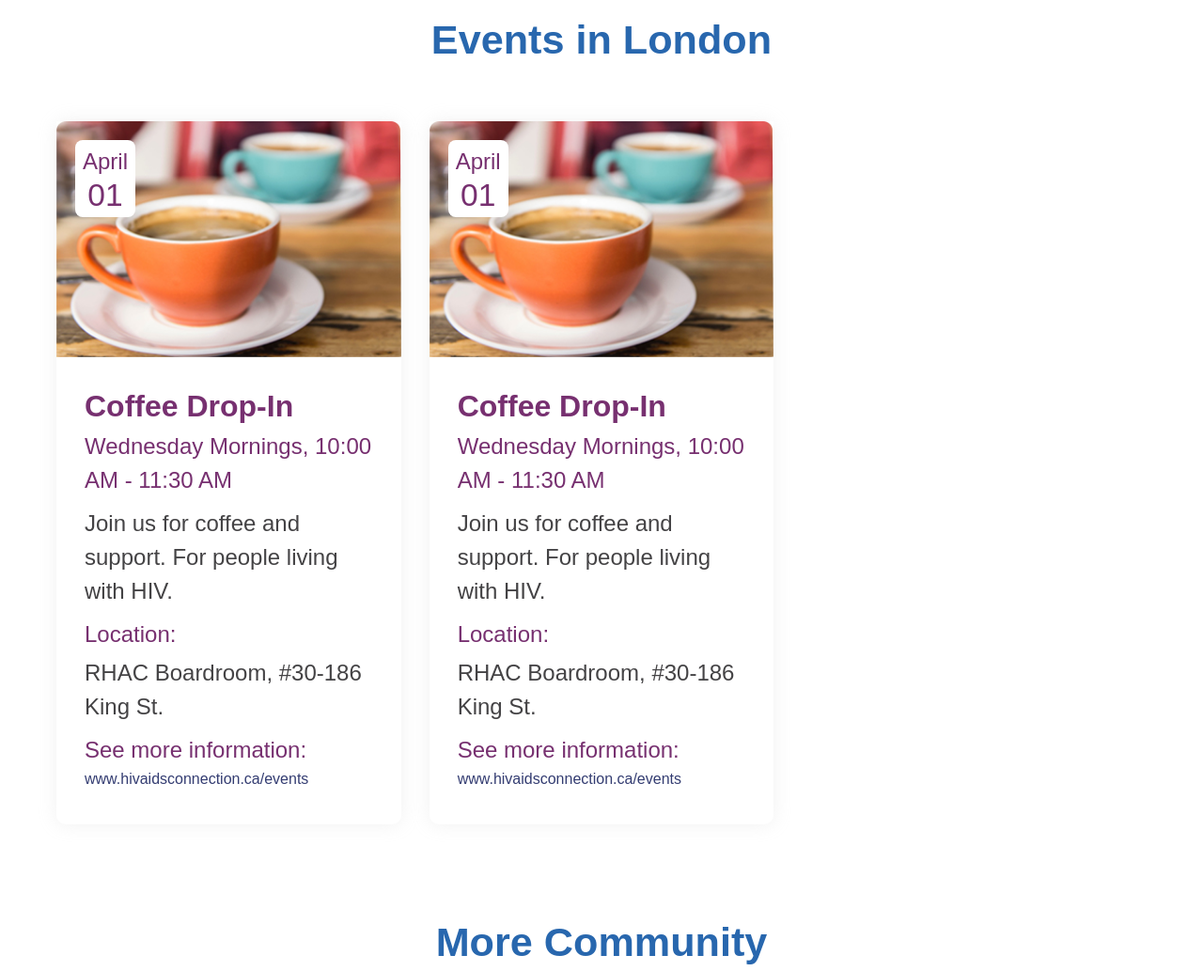
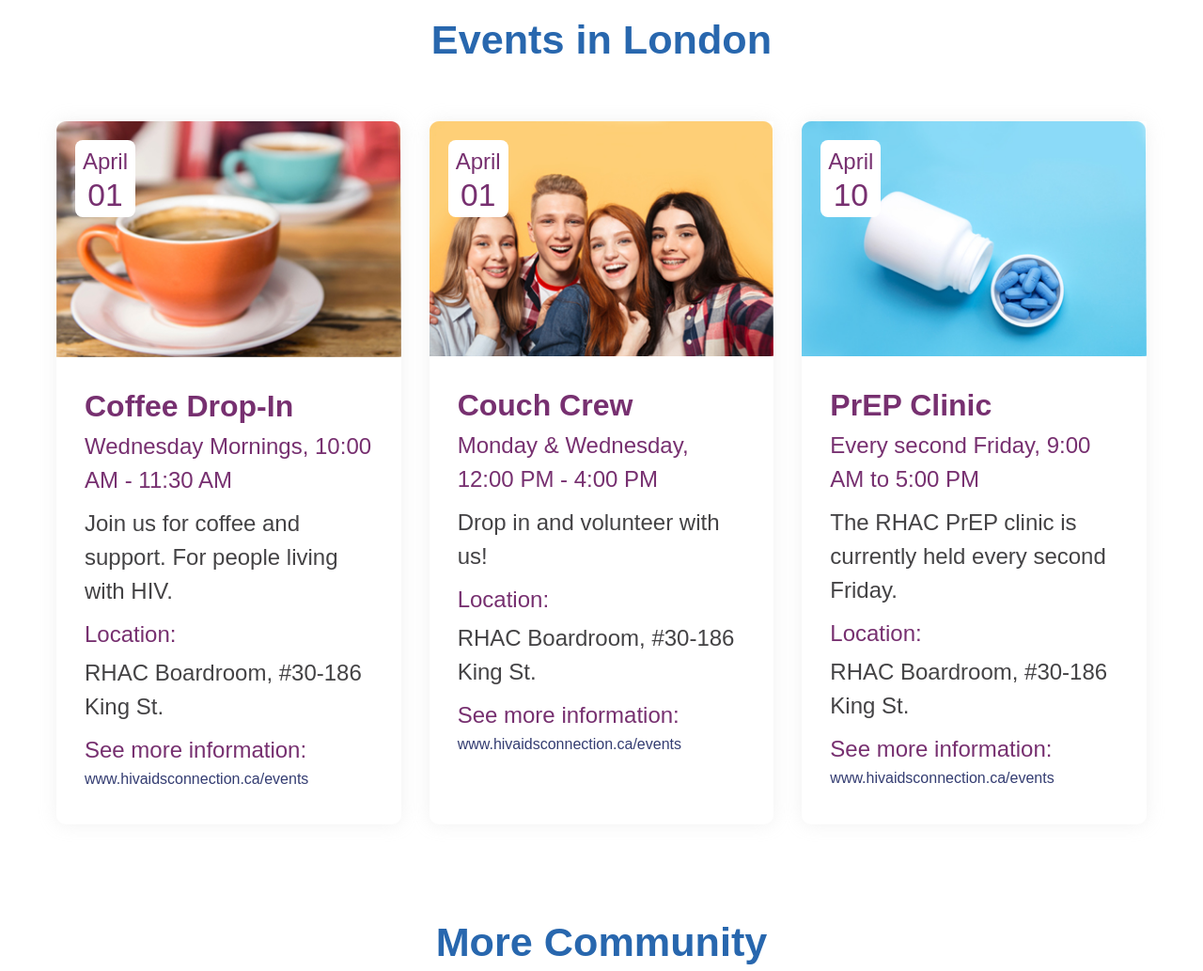
Before and after one commit to mariamkhalifa/Chang_Kayla_Khalifa_Mariam_Gajjar_Kahani_Tsao_Sandra_Valero_Luiza_FIP, a PHP site: page /Tsao_S_Valero_L_3014_research/community.php in a window 1280 px wide. Shown: the part 733-1766 px from the top of the page at 94% size. Run offline with PHP 8.4, Linux system fonts and the light colour scheme; some libraries are stand-ins or nearby versions; some web fonts are replaced.

Commit message:
events vue.js

```diff
--- a/community.php
+++ b/community.php
@@ -20,57 +20,34 @@
 
         <!-- Database -->
         <div class="events-grid">
+            <template v-for="event in events">
+
                 <section class="event-card">
                     <p class="event-date">
-                    <span class="month">April</span> <!-- column -->
-                    <span class="day">01</span> <!-- column -->
+                        <span class="month">{{ event.month }}</span> <!-- column -->
+                        <span class="day">{{ event.day }}</span> <!-- column -->
                     </p>
 
-                <img class="event-img" src="images/coffee_cups.jpg" alt="coffee cups"> <!-- column -->
+                    <img class="event-img" :src="'images/' + event.img" alt=""> <!-- column -->
 
-                <h3 class="event-heading">Coffee Drop-In</h3> <!-- column -->
+                    <h3 class="event-heading">{{ event.heading }}</h3> <!-- column -->
 
-                <p class="event-time">Wednesday Mornings, 10:00 AM - 11:30 AM</p> <!-- column -->
+                    <p class="event-time">{{ event.time }}</p> <!-- column -->
 
-                <p class="event-desc">Join us for coffee and support. For people living with HIV.</p> <!-- column -->
+                    <p class="event-desc">{{ event.desc }}</p> <!-- column -->
 
                     <div class="event-location">
                         <p>Location:</p>
-                    <p>RHAC Boardroom, #30-186 King St.</p> <!-- column -->
+                        <p>{{ event.location }}</p> <!-- column -->
                     </div>
 
                     <div class="see-more-info">
                         <p>See more information:</p>
-                    <a href="www.hivaidsconnection.ca/events" target="_blank">www.hivaidsconnection.ca/events</a> <!-- column -->
+                        <a :href="event.link" target="_blank">{{ event.link }}</a> <!-- column -->
                     </div>
-
                 </section>
 
-            <section class="event-card">
-                <p class="event-date">
-                    <span class="month">April</span> <!-- column -->
-                    <span class="day">01</span> <!-- column -->
-                </p>
-
-                <img class="event-img" src="images/coffee_cups.jpg" alt="coffee cups"> <!-- column -->
-
-                <h3 class="event-heading">Coffee Drop-In</h3> <!-- column -->
-
-                <p class="event-time">Wednesday Mornings, 10:00 AM - 11:30 AM</p> <!-- column -->
-
-                <p class="event-desc">Join us for coffee and support. For people living with HIV.</p> <!-- column -->
-
-                <div class="event-location">
-                    <p>Location:</p>
-                    <p>RHAC Boardroom, #30-186 King St.</p> <!-- column -->
-                </div>
-
-                <div class="see-more-info">
-                    <p>See more information:</p>
-                    <a href="www.hivaidsconnection.ca/events" target="_blank">www.hivaidsconnection.ca/events</a> <!-- column -->
-                </div>
-
-            </section>
+            </template>
         </div>
 
     </section>
--- a/js/main.js
+++ b/js/main.js
@@ -2,6 +2,11 @@
 //console.log('linked');
 
 var vm = new Vue({
+    props: {
+        link: String,
+        img: String
+    },
+
     el: "#app",
 
     data: {
@@ -18,6 +23,36 @@ var vm = new Vue({
         plus: {
             revealed: false
         },
+
+        events: [
+            { heading: "Coffee Drop-In",
+              img: "coffee_cups.jpg",
+              month: "April",
+              day: "01",
+              time: "Wednesday Mornings, 10:00 AM - 11:30 AM",
+              desc: "Join us for coffee and support. For people living with HIV.",
+              location: "RHAC Boardroom, #30-186 King St.",
+              link: "www.hivaidsconnection.ca/events" },
+
+              { heading: "Couch Crew",
+              img: "friends.jpg",
+              month: "April",
+              day: "01",
+              time: "Monday & Wednesday, 12:00 PM - 4:00 PM",
+              desc: "Drop in and volunteer with us!",
+              location: "RHAC Boardroom, #30-186 King St.",
+              link: "www.hivaidsconnection.ca/events" },
+
+              { heading: "PrEP Clinic",
+              img: "prep.jpg",
+              month: "April",
+              day: "10",
+              time: "Every second Friday, 9:00 AM to 5:00 PM",
+              desc: "The RHAC PrEP clinic is currently held every second Friday. ",
+              location: "RHAC Boardroom, #30-186 King St.",
+              link: "www.hivaidsconnection.ca/events" },
+
+        ],
     },
 
     methods: {
```
Lines whose indentation alone changed are shown as unchanged.
